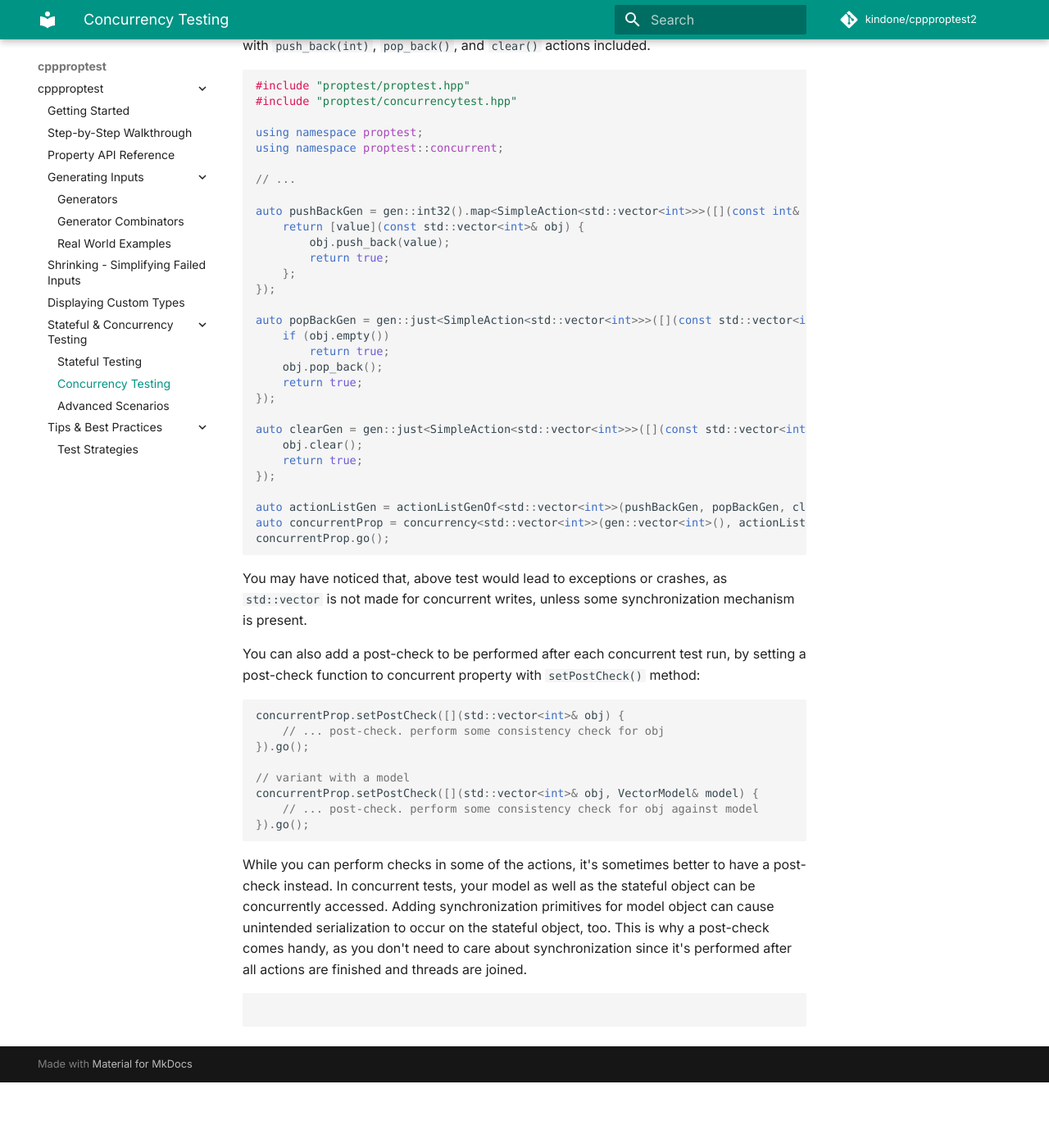
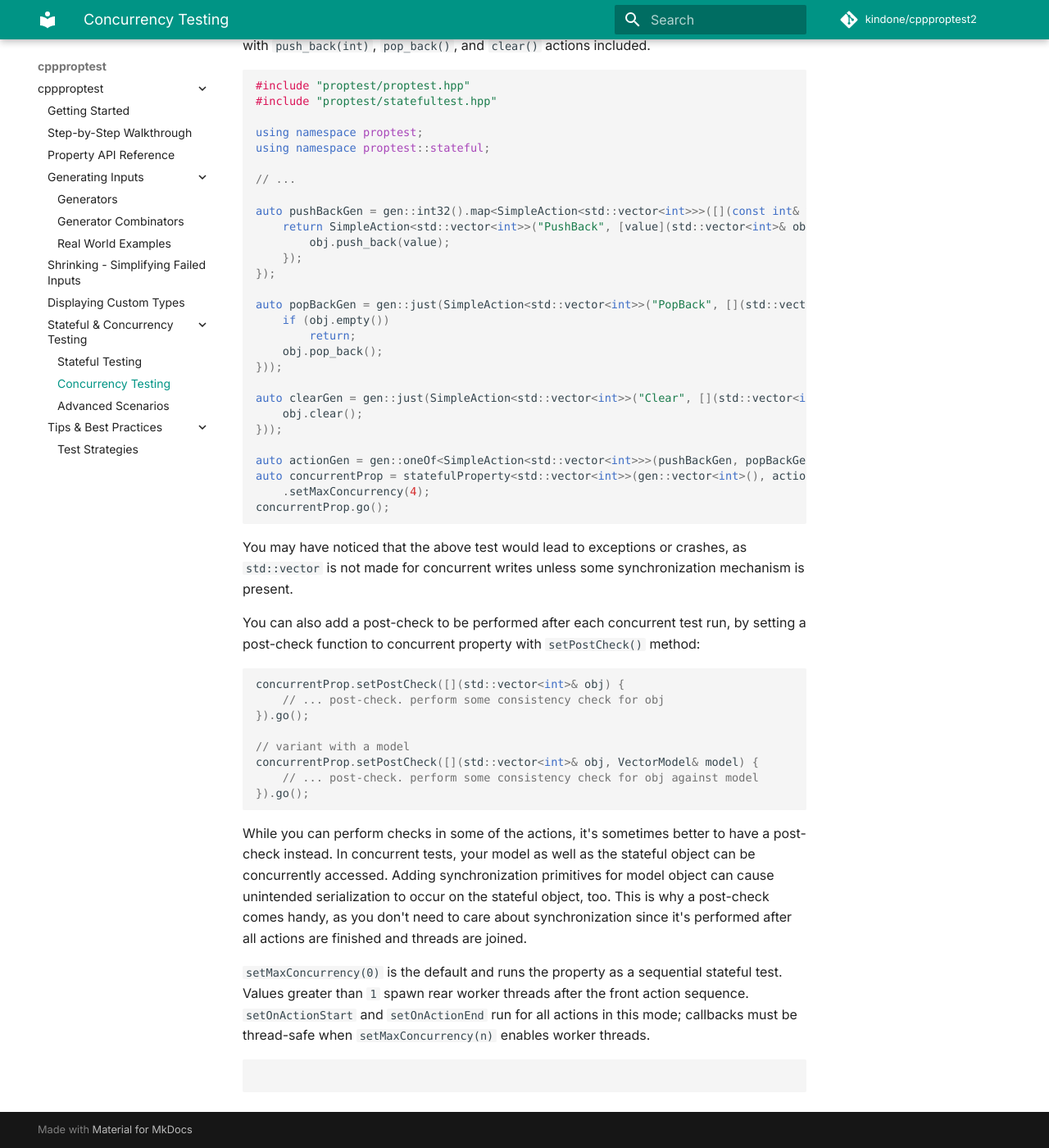
Before and after one commit to kindone/cppproptest2, an MkDocs documentation site: the page built from docs/ConcurrencyTesting.md, in a window 1280 px wide and 1400 px high, scrolled down 347 px. Shown: the whole window at 82% size. Built offline with MkDocs 1.6.1 and Material for MkDocs 9.7.7, drawn with Linux system fonts in a browser that asks for light colours; some web fonts are replaced; comment, search, counter and statistics services are not loaded; before the commit the page ends 1667 px from its top, so only the background shows below that.

Commit message:
Unify StatefulProperty and Concurrency into single class via setMaxConcurrency()
- Merge all concurrent execution logic (invoke, handleShrink, ConcurrentTestDump,
  Phase 0 thread-count reduction) into StatefulProperty; maxConcurrency==0 runs
  sequential, >0 runs concurrent with the same unified shrink pipeline
- Replace Property<ArgsType>-based stateful loop with a manual go() loop matching
  the concurrency style; removes makeStaticArgsGen dual code path
- Standardise ModelFactoryFunction to const ObjectType& everywhere
- Static ActionGen constructors now wrap into a trivial ActionGenFactory internally
- concurrency_function.hpp reduced to a compatibility stub pointing to the new API
- Update all concurrency tests to use statefulProperty<>().setMaxConcurrency(n)
- Update docs for both StatefulTesting and ConcurrencyTesting

Co-Authored-By: Claude Sonnet 4.6 <noreply@anthropic.com>

````diff
--- a/docs/ConcurrencyTesting.md
+++ b/docs/ConcurrencyTesting.md
@@ -10,38 +10,36 @@ Following depicts a concurrent test for `std::vector<int>` with `push_back(int)`
 ```cpp
 
 #include "proptest/proptest.hpp"
-#include "proptest/concurrencytest.hpp"
+#include "proptest/statefultest.hpp"
 
 using namespace proptest;
-using namespace proptest::concurrent;
+using namespace proptest::stateful;
 
 // ...
 
 auto pushBackGen = gen::int32().map<SimpleAction<std::vector<int>>>([](const int& value) {
-    return [value](const std::vector<int>& obj) {
+    return SimpleAction<std::vector<int>>("PushBack", [value](std::vector<int>& obj) {
         obj.push_back(value);
-        return true;
-    };
+    });
 });
 
-auto popBackGen = gen::just<SimpleAction<std::vector<int>>>([](const std::vector<int>& obj) {
+auto popBackGen = gen::just(SimpleAction<std::vector<int>>("PopBack", [](std::vector<int>& obj) {
     if (obj.empty())
-        return true;
+        return;
     obj.pop_back();
-    return true;
-});
+}));
 
-auto clearGen = gen::just<SimpleAction<std::vector<int>>>([](const std::vector<int>& obj) {
+auto clearGen = gen::just(SimpleAction<std::vector<int>>("Clear", [](std::vector<int>& obj) {
     obj.clear();
-    return true;
-});
+}));
 
-auto actionListGen = actionListGenOf<std::vector<int>>(pushBackGen, popBackGen, clearGen);
-auto concurrentProp = concurrency<std::vector<int>>(gen::vector<int>(), actionListGen);
+auto actionGen = gen::oneOf<SimpleAction<std::vector<int>>>(pushBackGen, popBackGen, clearGen);
+auto concurrentProp = statefulProperty<std::vector<int>>(gen::vector<int>(), actionGen)
+    .setMaxConcurrency(4);
 concurrentProp.go();
 ```
 
-You may have noticed that, above test would lead to exceptions or crashes, as `std::vector` is not made for concurrent writes, unless some synchronization mechanism is present.
+You may have noticed that the above test would lead to exceptions or crashes, as `std::vector` is not made for concurrent writes unless some synchronization mechanism is present.
 
 You can also add a post-check to be performed after each concurrent test run, by setting a post-check function to concurrent property with `setPostCheck()` method:
 
@@ -58,5 +56,7 @@ concurrentProp.setPostCheck([](std::vector<int>& obj, VectorModel& model) {
 
 While you can perform checks in some of the actions, it's sometimes better to have a post-check instead. In concurrent tests, your model as well as the stateful object can be concurrently accessed. Adding synchronization primitives for model object can cause unintended serialization to occur on the stateful object, too. This is why a post-check comes handy, as you don't need to care about synchronization since it's performed after all actions are finished and threads are joined.
 
+`setMaxConcurrency(0)` is the default and runs the property as a sequential stateful test. Values greater than `1` spawn rear worker threads after the front action sequence. `setOnActionStart` and `setOnActionEnd` run for all actions in this mode; callbacks must be thread-safe when `setMaxConcurrency(n)` enables worker threads.
+
 ```cpp
 ```
````
Also changed, not shown: docs/StatefulTesting.md (+7 -4 lines), 5 other files.
